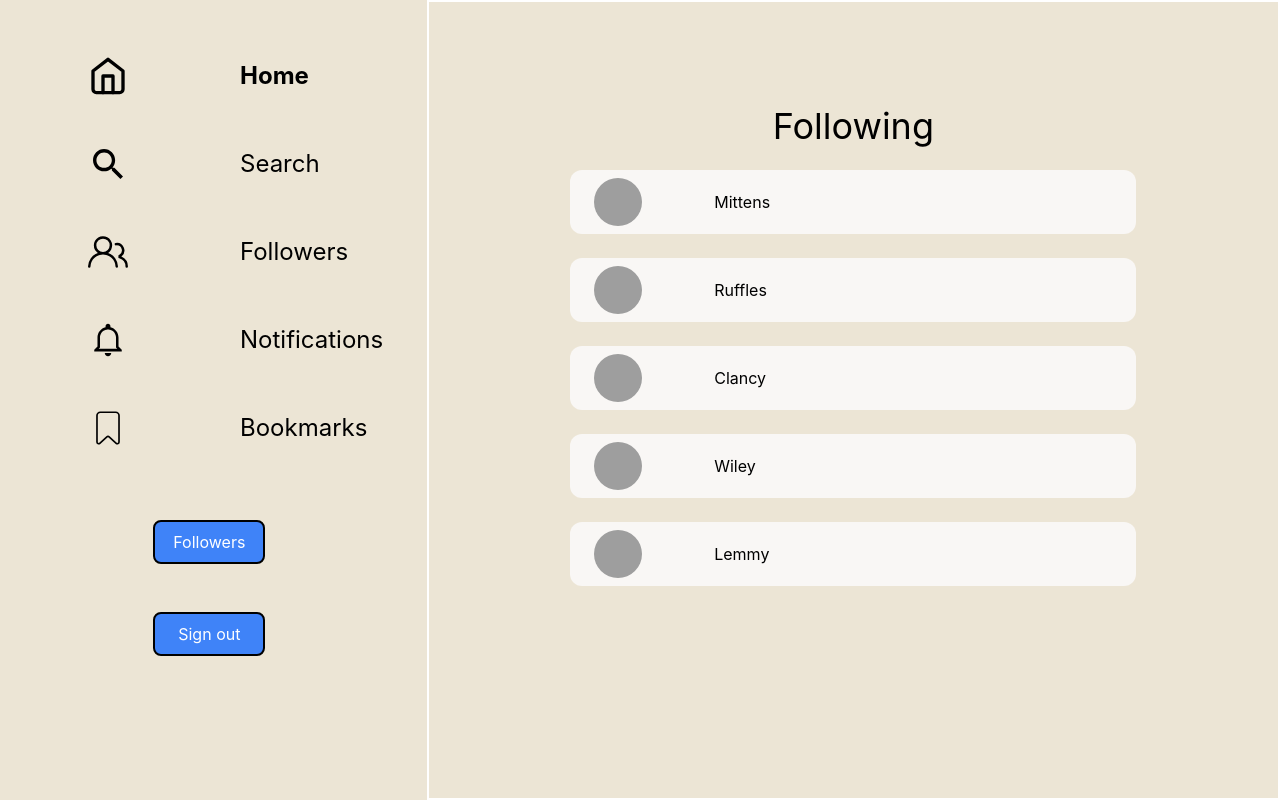
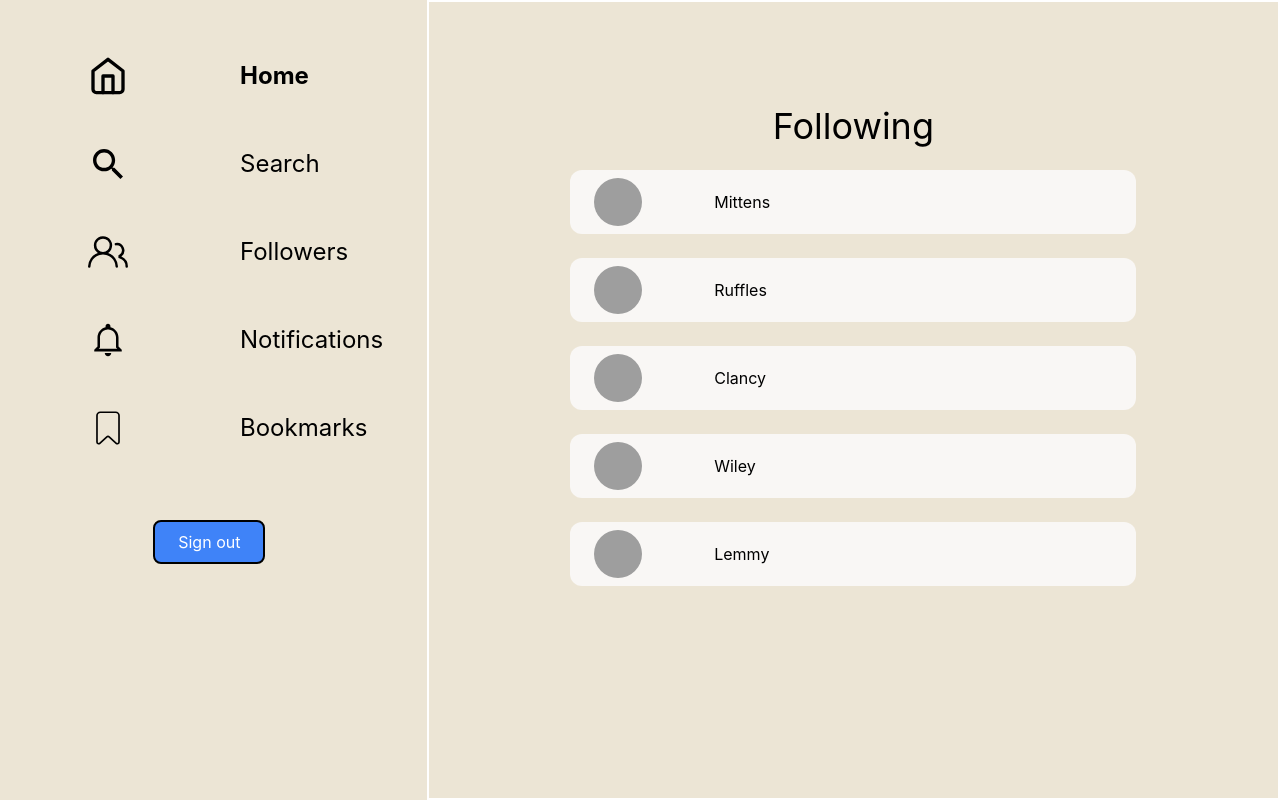
Before and after one commit to cohort-web-47/Capstone, a Next.js app in the folder frontend/: page /Following-page in a window 1280 px wide. Built offline with nearby package versions, Linux system fonts and the light colour scheme; grey boxes are pictures that could not be loaded.

Commit message:
updated Following-page but not sure why it is in the Followers-page and not in develop

```diff
--- a/frontend/src/app/Following-page/page.tsx
+++ b/frontend/src/app/Following-page/page.tsx
@@ -6,11 +6,6 @@ import {FiHome} from "react-icons/fi";
 import {IoMdSearch} from "react-icons/io";
 import {CiBookmark} from "react-icons/ci";
 import Link from 'next/link';
-
-
-// import Searchbar from "@/components/Searchbar";
-import {Footer} from "@/components/Footer";
-
 
 
 export default function () {
@@ -94,9 +89,9 @@ export default function () {
                 <div className="left flex gap-28 items-center w-5/6 m-6 pl-10 cursor-pointer"><CiBookmark
                     className={"min-h-10 min-w-10"}/><p className="hidden lg:block text-2xl">Bookmarks</p></div>
                 <div className="flex flex-col pr-40">
-                    <button
-                        className="bg-blue-500 text-white ml-32 border-2 border-black w-28 rounded-lg p-2 mt-12 self-center">Followers
-                    </button>
+                    {/*<button*/}
+                    {/*    className="bg-blue-500 text-white ml-32 border-2 border-black w-28 rounded-lg p-2 mt-12 self-center">Followers*/}
+                    {/*</button>*/}
                     <button
                         className="bg-blue-500 text-white ml-32 border-2 border-black w-28 rounded-lg p-2 mt-12 self-center">Sign
                         out
@@ -120,7 +115,7 @@ export default function () {
                 </div>
             </div>
 
-            {/*Followers section portion of the screen when in desktop view. Hidden when screen size is Sm. Display: flex when Md or larger*/}
+            {/*Following section portion of the screen when in desktop view. Hidden when screen size is Sm. Display: flex when Md or larger*/}
 
             <div
                 className="md:flex min-h-dvh md:bg-themeBackground md:border-2 md:border-white md:w-2/3 md:flex-col md:absolute md:overflow-auto md:top-0 md:left-1/3 md:py-20">
```
